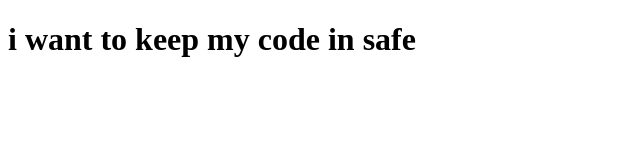
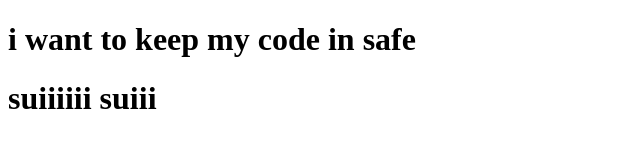
Before and after one commit to anwarsha1/my-3rd-repo, a plain HTML site: page index.html in a window 1280 px wide. Shown: the whole page, without its empty margins (0-640 px from the left). Drawn offline with Linux system fonts and the light colour scheme.

Commit message:
added header

```diff
--- a/index.html
+++ b/index.html
@@ -8,5 +8,6 @@
 </head>
 <body>
     <h1>i want to keep my code in safe </h1>
+    <h1>suiiiiii suiii </h1>
 </body>
 </html>
```
